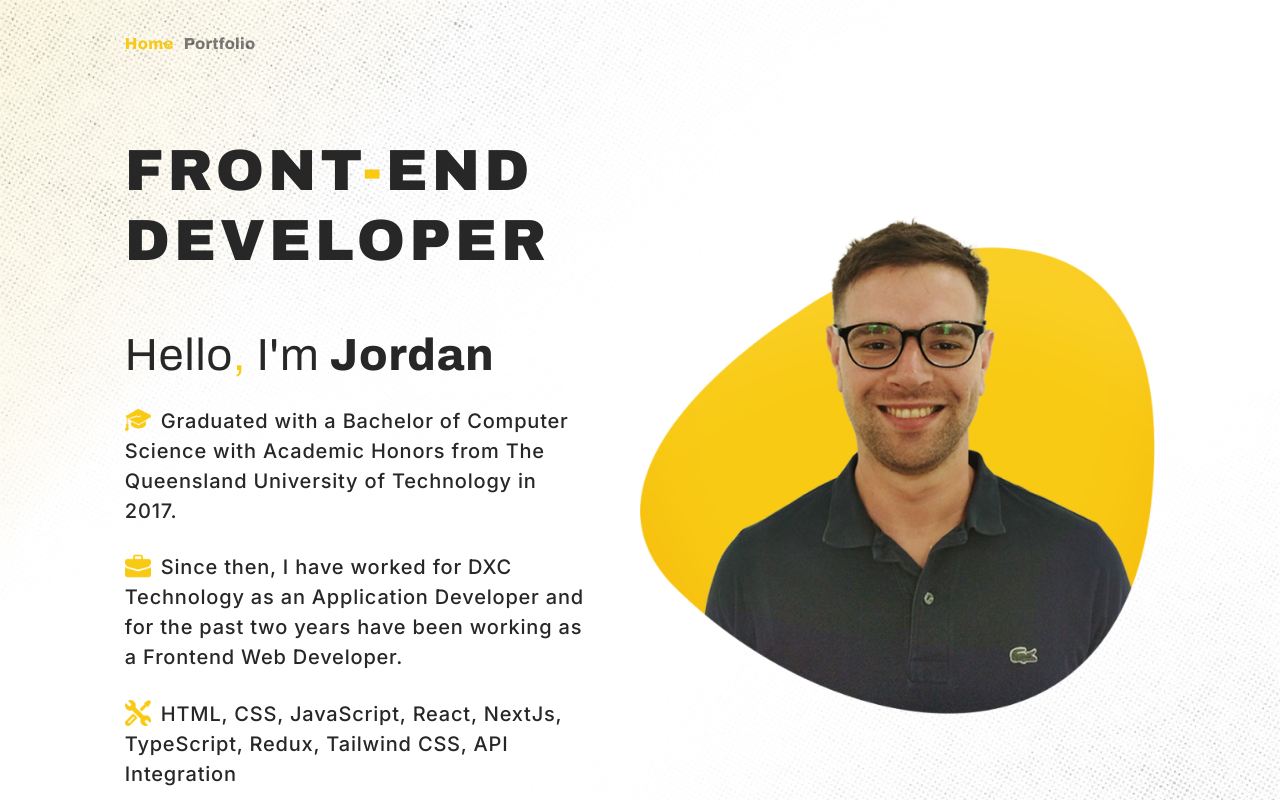
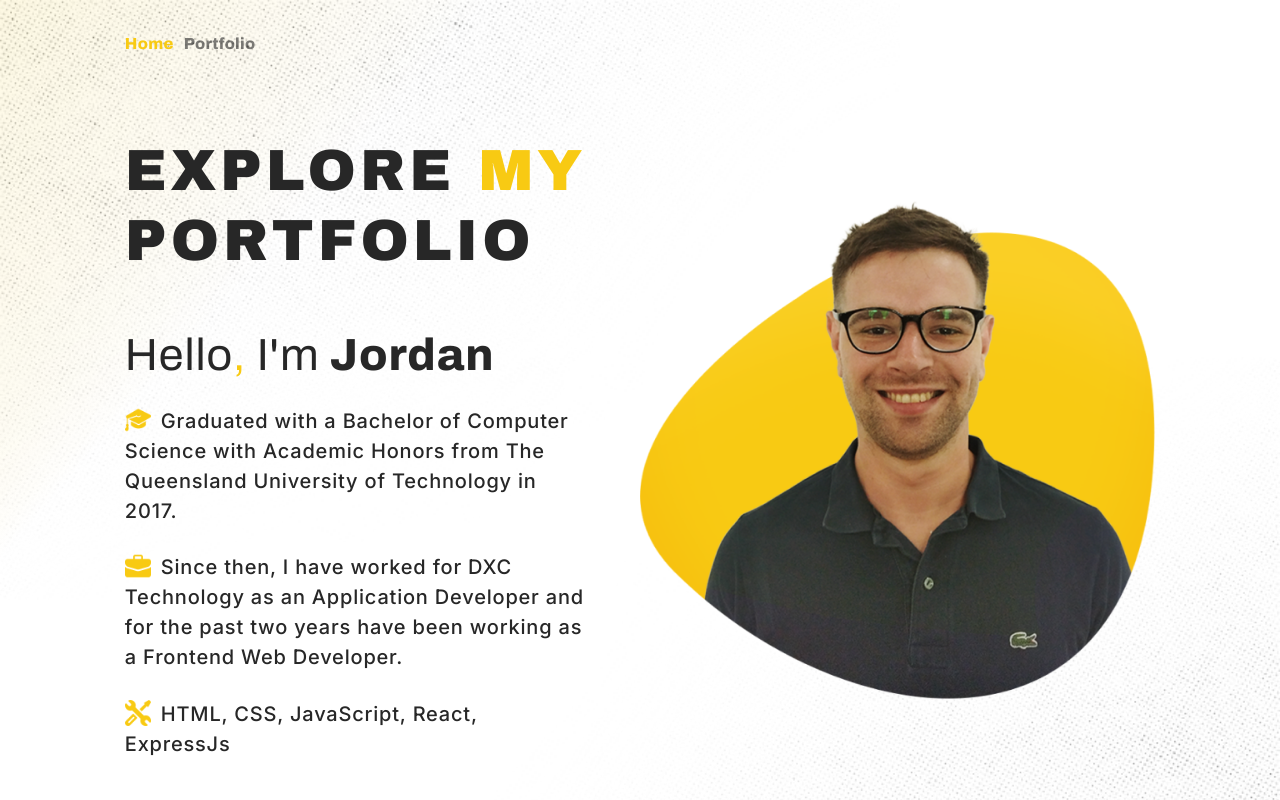
Before and after one commit to hawkesie/portfolio, a React (Create React App) app: page / in a window 1280 px wide. Shown: the top 800 px of the page. Built offline with nearby package versions, Linux system fonts and the light colour scheme.

Commit message:
changed text

```diff
--- a/src/containers/Header/Header.jsx
+++ b/src/containers/Header/Header.jsx
@@ -22,11 +22,12 @@ const Header = () => {
         </div>
         <div className='header-main-container'>
           <div className='header-content'>
-            <h1>Front<span style={{color:"#F8CA13"}}>-</span>end developer</h1>
+            <h1>explore <span style={{color:"#F8CA13"}}>my</span> portfolio</h1>
             <h3>Hello<span style={{color:"#F8CA13"}}>,</span> I'm <span style={{fontWeight:"800"}}>Jordan</span></h3>
             <p><img src={EducationImg} alt='edu'/>Graduated with a Bachelor of Computer Science with Academic Honors from The Queensland University of Technology in 2017.</p>
             <p><img src={BriefcaseImg} alt='work'/>Since then, I have worked for DXC Technology as an Application Developer and for the past two years have been working as a Frontend Web Developer.</p>
-            <p><img src={ToolsImg} alt='work'/>HTML, CSS, JavaScript, React, NextJs, TypeScript, Redux, Tailwind CSS, API Integration</p>
+            <p><img src={ToolsImg} alt='work'/>HTML, CSS, JavaScript, React, ExpressJs</p>
+            {/*  NextJs, TypeScript, Redux, Tailwind CSS, API Integration */}
             <div className='header-contact-container'>
               <div className='header-contact-item'>
                 <img src={GmailImg} alt='gmail'/>
```
